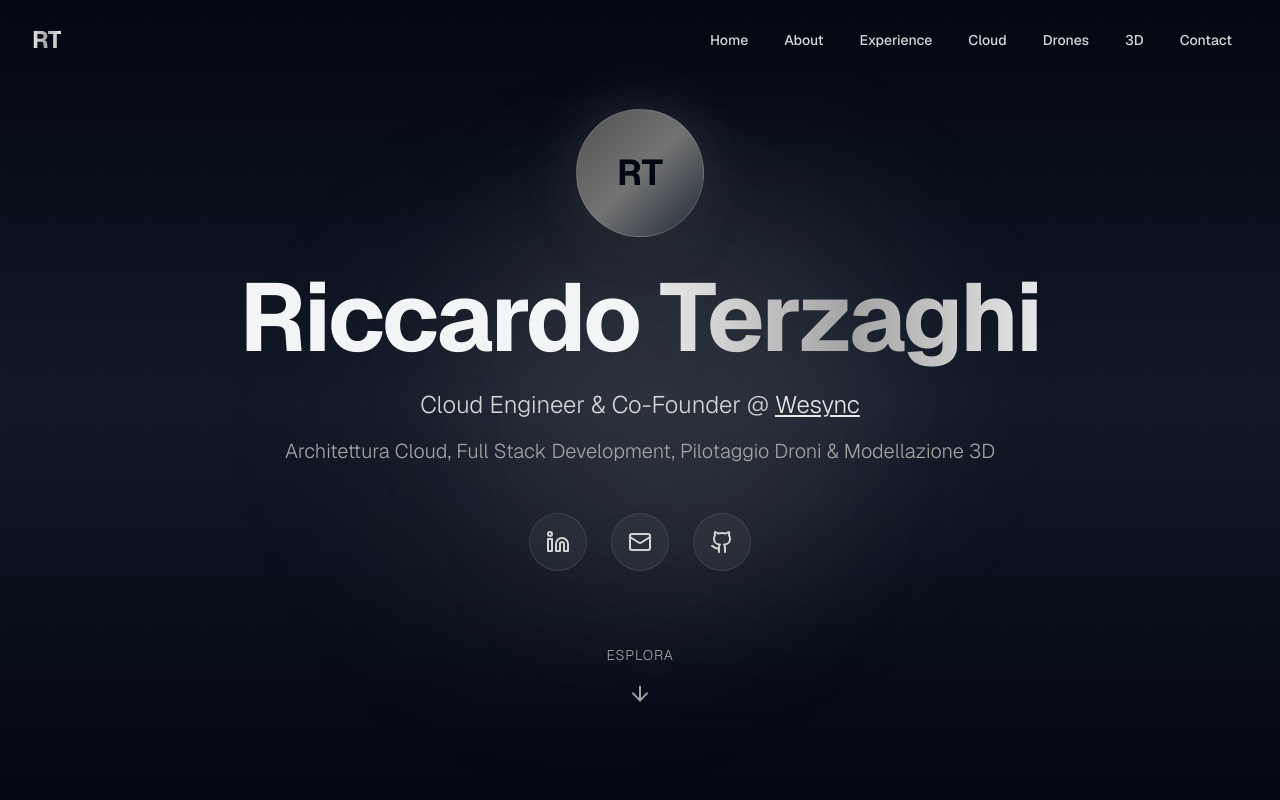
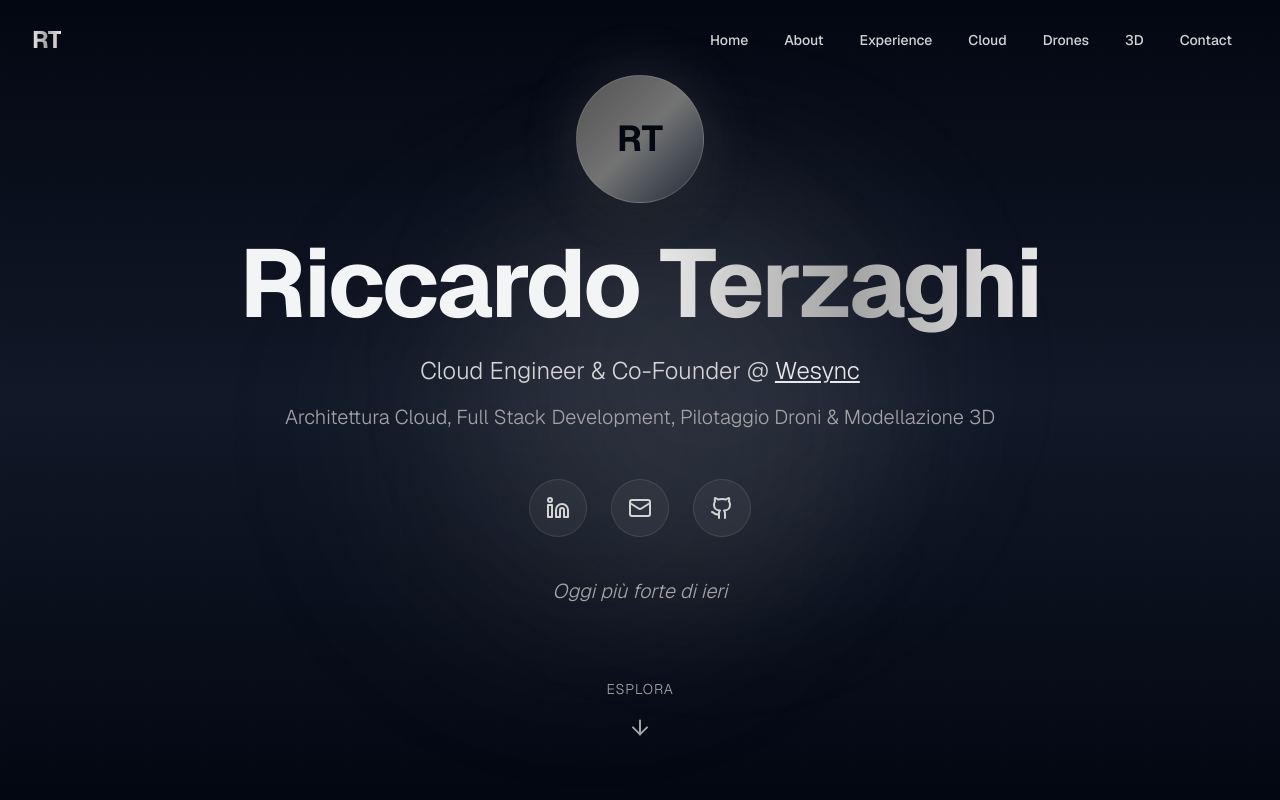
Before and after one commit to richterzo/riccardo-terzaghi-portfolio, a Next.js app: page / in a window 1280 px wide. Shown: the top 800 px of the page. Built offline with nearby package versions, Linux system fonts and the light colour scheme.

Commit message:
feat: Add 'Oggi più forte di ieri' quote below social links in Hero section

```diff
--- a/components/Hero.tsx
+++ b/components/Hero.tsx
@@ -144,7 +144,7 @@ export default function Hero() {
 
           <motion.div
             variants={itemVariants}
-            className="flex justify-center flex-wrap gap-4 sm:gap-6 mb-12 md:mb-16 px-4"
+            className="flex justify-center flex-wrap gap-4 sm:gap-6 mb-8 md:mb-10 px-4"
           >
             {[
               { icon: Linkedin, href: 'https://www.linkedin.com/in/riccardoterzaghi', label: 'LinkedIn' },
@@ -175,6 +175,13 @@ export default function Hero() {
               )
             })}
           </motion.div>
+
+          <motion.p
+            variants={itemVariants}
+            className="text-base sm:text-lg md:text-xl text-silver-400 font-light italic mb-12 md:mb-16 px-4"
+          >
+            Oggi più forte di ieri
+          </motion.p>
 
           <motion.div
             variants={itemVariants}
```
